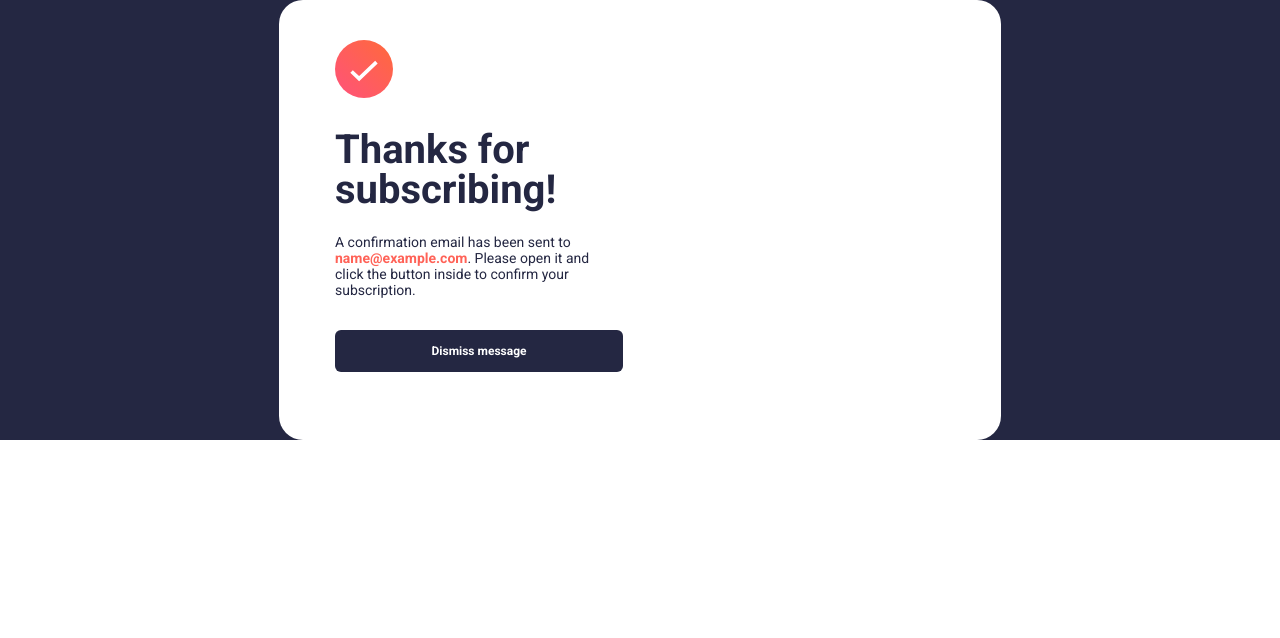
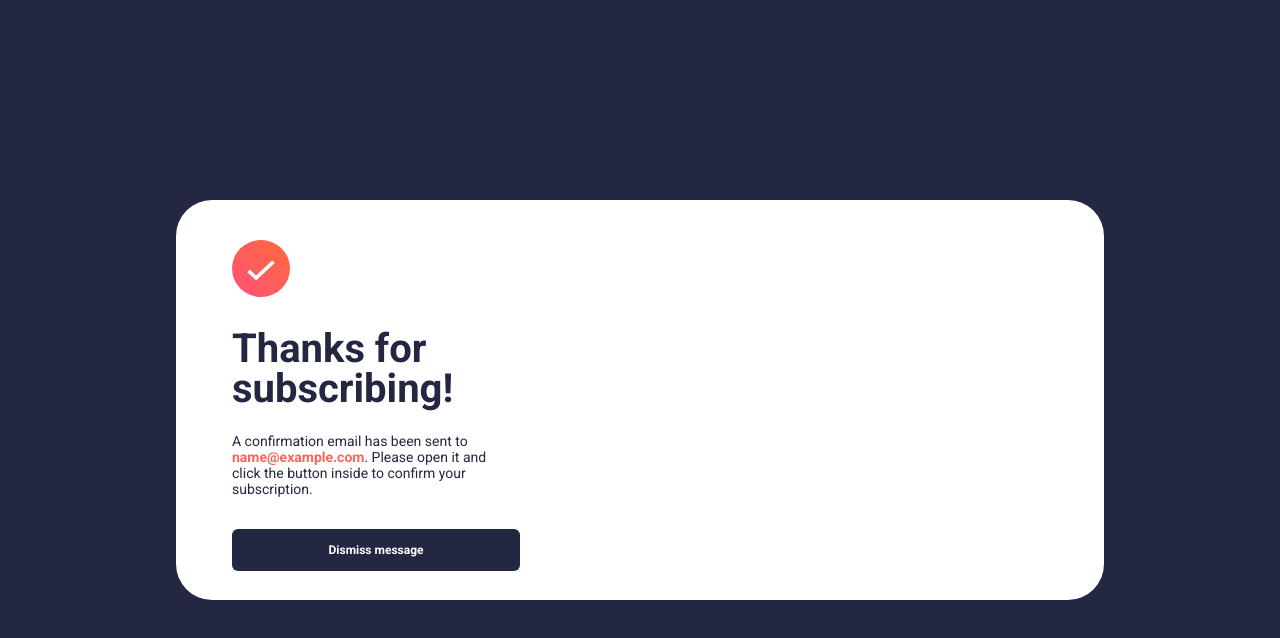
Before and after one commit to EmilieDollez/Newsletter, a React (Vite) app: page / in a window 1280 px wide. Both pictures are taken after typing "name@example.com" into the empty fields and a click on the button "Subscribe to monthly newsletter". Shown: the top 638 px of the page. Built offline with nearby package versions, Linux system fonts and the light colour scheme; the HTML template or start-up script is replaced by a standard one.

Commit message:
save css

```diff
--- a/index.html
+++ b/index.html
@@ -9,7 +9,7 @@
   <title>Frontend Mentor | Newsletter sign-up form with success message</title>
 
 </head>
-  <body>
+  <body class="bg-dark_slate_grey">
 
     <div id="root"></div>
 
--- a/src/App.jsx
+++ b/src/App.jsx
@@ -5,7 +5,7 @@ import './styles/index.css'
 
 export default function App() {
   return (
-    <div className=' flex bg-dark_slate_grey'>
+    <div className=' lg:flex lg:items-center h-screen'>
       <Card />
     </div>
   )
--- a/src/components/Card.jsx
+++ b/src/components/Card.jsx
@@ -14,9 +14,9 @@ export default function Card() {
         <div className="card_content
             flex flex-col-reverse items-center lg:justify-between lg:flex-row lg:gap-x-2
             bg-white
-            lg:rounded-3xl
-            w-full lg:max-w-[722px] lg:max-h-[800px]
-            m-auto pb-10
+            lg:rounded-5xl
+            w-full lg:max-w-[928px] lg:max-h-[641px]
+            m-auto pb-10 lg:pb-0 lg:mx-auto lg:mt-[219px] lg:mb-[220px]
             ">
 
         {isSuccess ? (
--- a/src/components/CardPicture.jsx
+++ b/src/components/CardPicture.jsx
@@ -11,9 +11,9 @@ export default function CardPicture() {
             <img
                 className="
                     max-w-full h-full
-                    py-5 px-5
+                    py-6 px-6
                     object-cover object-right
-                    rounded-5xl
+                    rounded-2xl
                     lg:block
                     hidden
                 "
--- a/src/components/Newsletter.jsx
+++ b/src/components/Newsletter.jsx
@@ -7,7 +7,7 @@ export default function Newsletter({inputValue, setInputValue, isValidEmail, set
         <div className="
             flex flex-col gap-y-6
             px-10 py-10 mx-6 md:px-24 lg:my-8 lg:pl-14 lg:pr-10
-            w-full lg:w-[52%] lg:h-2/3
+            w-full lg:w-[52%] lg:max-h-2/3
             font-roboto text-dark_slate_grey">
 
             <NewsletterDetails />
--- a/src/components/Success.jsx
+++ b/src/components/Success.jsx
@@ -10,15 +10,13 @@ export default function Success({inputValue, setInputValue, setIsSuccess}) {
 
     return (
         <div className="
-            lg:flex lg:flex-col
-            lg:py-10 lg:px-14
-            lg:max-w-[400px]
-            lg:max-h-[400px]
-            lg:font-roboto">
+            flex flex-col items-start
+            pt-[149px] pb-10 px-6 lg:py-10 lg:px-14
+            lg:max-w-[400px] lg:max-h-[400px] lg:font-roboto">
 
                 <img
                     src="src/assets/images/icon-success.svg"
-                    className="lg:w-[20%]" >
+                    className="w-16 lg:w-[20%]" >
                 </img>
 
                 <h1 className="
@@ -41,7 +39,7 @@ export default function Success({inputValue, setInputValue, setIsSuccess}) {
                 <button
                     onClick={handleClick}
                     className="
-                        lg:px-20 lg:py-3 lg:mt-8
+                        mt-[263px] lg:px-20 lg:py-3 lg:mt-8
                         lg:w-full
                         lg:text-paragraph lg:font-bold
                         lg:bg-dark_slate_grey lg:text-white
--- a/tailwind.config.js
+++ b/tailwind.config.js
@@ -43,7 +43,7 @@ export default {
       },
       borderRadius: {
         '4xl': '30px',
-        '5xl': '35px',
+        '5xl': '36px',
       },
       boxShadow: {
         'shadow-tomato':'0px 16px 32px 0px #ff615580'
```
